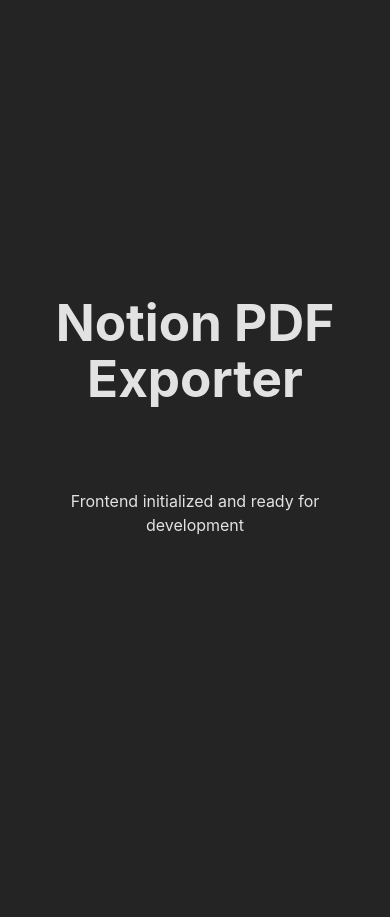
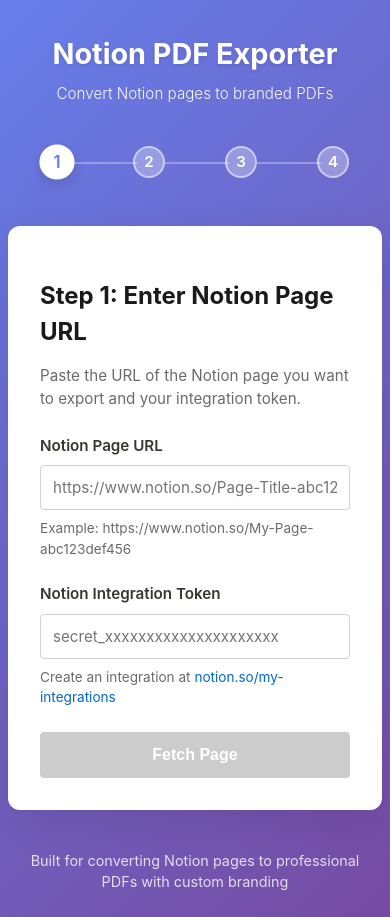
Before and after one commit to PersonofNote/notion-pdf-export, a React (Vite) app in the folder client/: page / in a window 390 px wide. Before the commit the page ends 844 px from the top, so only its background shows below. Built offline with nearby package versions, Linux system fonts and the light colour scheme.

Commit message:
MVP suitable for personal use achieved

```diff
--- a/client/src/App.css
+++ b/client/src/App.css
@@ -1,28 +1,191 @@
-.App {
+.app {
+  min-height: 100vh;
+  display: flex;
+  flex-direction: column;
+  background: linear-gradient(135deg, #667eea 0%, #764ba2 100%);
+}
+
+.app-header {
+  padding: 2rem 1rem 1.5rem;
+  text-align: center;
+  color: white;
+}
+
+.app-header h1 {
+  margin: 0;
+  font-size: 2.5rem;
+  font-weight: 700;
+  text-shadow: 0 2px 4px rgba(0, 0, 0, 0.1);
+}
+
+.tagline {
+  margin: 0.5rem 0 0;
+  font-size: 1.1rem;
+  opacity: 0.95;
+  font-weight: 300;
+}
+
+.app-main {
+  flex: 1;
+  padding: 2rem 1rem;
+  max-width: 900px;
+  width: 100%;
+  margin: 0 auto;
+}
+
+.progress-steps {
+  display: flex;
+  justify-content: center;
+  align-items: center;
+  gap: 1rem;
+  margin-bottom: 3rem;
+  padding: 0 1rem;
+}
+
+.progress-step {
+  display: flex;
+  flex-direction: column;
+  align-items: center;
+  gap: 0.5rem;
+  flex: 1;
+  max-width: 120px;
+  position: relative;
+}
+
+.progress-step::after {
+  content: '';
+  position: absolute;
+  top: 20px;
+  left: 60%;
+  width: 100%;
+  height: 2px;
+  background: rgba(255, 255, 255, 0.3);
+  z-index: 0;
+}
+
+.progress-step:last-child::after {
+  display: none;
+}
+
+.step-circle {
+  width: 40px;
+  height: 40px;
+  border-radius: 50%;
+  background: rgba(255, 255, 255, 0.3);
+  color: white;
+  display: flex;
+  align-items: center;
+  justify-content: center;
+  font-weight: 600;
+  font-size: 1.1rem;
+  border: 2px solid rgba(255, 255, 255, 0.5);
+  transition: all 0.3s;
+  position: relative;
+  z-index: 1;
+}
+
+.progress-step.active .step-circle {
+  background: white;
+  color: #667eea;
+  border-color: white;
+  box-shadow: 0 4px 12px rgba(0, 0, 0, 0.15);
+  transform: scale(1.1);
+}
+
+.progress-step.completed .step-circle {
+  background: #4caf50;
+  border-color: #4caf50;
+}
+
+.progress-step.completed .step-circle::before {
+  content: '✓';
+  position: absolute;
+}
+
+.progress-step.completed .step-circle {
+  font-size: 0;
+}
+
+.step-label {
+  font-size: 0.85rem;
+  color: rgba(255, 255, 255, 0.9);
+  font-weight: 500;
   text-align: center;
 }
 
-.card {
-  padding: 2em;
+.progress-step.active .step-label {
+  color: white;
+  font-weight: 600;
 }
 
-button {
-  border-radius: 8px;
-  border: 1px solid transparent;
-  padding: 0.6em 1.2em;
-  font-size: 1em;
-  font-weight: 500;
-  font-family: inherit;
-  background-color: #1a1a1a;
-  cursor: pointer;
-  transition: border-color 0.25s;
+.step-content {
+  background: white;
+  border-radius: 12px;
+  box-shadow: 0 10px 40px rgba(0, 0, 0, 0.1);
+  min-height: 400px;
+  overflow: hidden;
 }
 
-button:hover {
-  border-color: #646cff;
+.app-footer {
+  padding: 1.5rem 1rem;
+  text-align: center;
+  color: rgba(255, 255, 255, 0.8);
+  font-size: 0.9rem;
 }
 
-button:focus,
-button:focus-visible {
-  outline: 4px auto -webkit-focus-ring-color;
+.app-footer p {
+  margin: 0;
 }
+
+/* Mobile responsive */
+@media (max-width: 768px) {
+  .app-header h1 {
+    font-size: 1.8rem;
+  }
+
+  .tagline {
+    font-size: 0.95rem;
+  }
+
+  .progress-steps {
+    gap: 0.5rem;
+    padding: 0 0.5rem;
+  }
+
+  .progress-step {
+    max-width: 80px;
+  }
+
+  .step-circle {
+    width: 32px;
+    height: 32px;
+    font-size: 0.95rem;
+  }
+
+  .progress-step::after {
+    top: 16px;
+  }
+
+  .step-label {
+    font-size: 0.7rem;
+  }
+
+  .app-main {
+    padding: 1rem 0.5rem;
+  }
+}
+
+@media (max-width: 480px) {
+  .step-label {
+    display: none;
+  }
+
+  .progress-steps {
+    gap: 0.75rem;
+  }
+
+  .progress-step::after {
+    width: 80%;
+    left: 70%;
+  }
+}
--- a/client/src/App.tsx
+++ b/client/src/App.tsx
@@ -1,17 +1,216 @@
-import { useState } from 'react'
-import './App.css'
+import { useState } from 'react';
+import NotionUrlInput from './components/NotionUrlInput';
+import LetterheadEditor from './components/LetterheadEditor';
+import PropertyFilter from './components/PropertyFilter';
+import DownloadButton from './components/DownloadButton';
+import {
+  fetchNotionPage,
+  generatePdf,
+  downloadPdf,
+  type NotionPageData,
+  type LetterheadData,
+} from './services/api';
+import './App.css';
+
+type Step = 1 | 2 | 3 | 4;
+
+interface AppState {
+  step: Step;
+  notionUrl: string;
+  notionToken: string;
+  pageData: NotionPageData | null;
+  letterhead: LetterheadData;
+  hiddenProperties: string[];
+  loading: boolean;
+  error: string | null;
+}
 
 function App() {
-  const [count, setCount] = useState(0)
+  const [state, setState] = useState<AppState>({
+    step: 1,
+    notionUrl: '',
+    notionToken: '',
+    pageData: null,
+    letterhead: {
+      companyName: '',
+      address: '',
+      phone: '',
+      email: '',
+    },
+    hiddenProperties: [],
+    loading: false,
+    error: null,
+  });
+
+  // Step 1: Fetch Notion page
+  const handleFetchPage = async (url: string, token: string) => {
+    setState((prev) => ({ ...prev, loading: true, error: null }));
+
+    try {
+      const pageData = await fetchNotionPage(url, token);
+
+      setState((prev) => ({
+        ...prev,
+        notionUrl: url,
+        notionToken: token,
+        pageData,
+        step: 2,
+        loading: false,
+        error: null,
+      }));
+    } catch (error) {
+      setState((prev) => ({
+        ...prev,
+        loading: false,
+        error: error instanceof Error ? error.message : 'Failed to fetch page',
+      }));
+    }
+  };
+
+  // Step 2: Update letterhead
+  const handleUpdateLetterhead = (letterhead: LetterheadData) => {
+    setState((prev) => ({ ...prev, letterhead }));
+  };
+
+  const handleNextFromLetterhead = () => {
+    setState((prev) => ({ ...prev, step: 3 }));
+  };
+
+  // Step 3: Toggle property visibility
+  const handleToggleProperty = (propertyName: string) => {
+    setState((prev) => ({
+      ...prev,
+      hiddenProperties: prev.hiddenProperties.includes(propertyName)
+        ? prev.hiddenProperties.filter((p) => p !== propertyName)
+        : [...prev.hiddenProperties, propertyName],
+    }));
+  };
+
+  const handleNextFromFilter = () => {
+    setState((prev) => ({ ...prev, step: 4 }));
+  };
+
+  // Step 4: Generate PDF
+  const handleGeneratePdf = async () => {
+    if (!state.pageData) return;
+
+    setState((prev) => ({ ...prev, loading: true, error: null }));
+
+    try {
+      const pdfBlob = await generatePdf({
+        title: state.pageData!.title,
+        blocks: state.pageData!.blocks,
+        letterhead: state.letterhead,
+        properties: state.pageData!.properties,
+        hiddenProperties: state.hiddenProperties,
+      });
+
+      // Trigger download
+      const filename = `${state.pageData.title || 'notion-export'}.pdf`;
+      downloadPdf(pdfBlob, filename);
+
+      setState((prev) => ({ ...prev, loading: false, error: null }));
+    } catch (error) {
+      setState((prev) => ({
+        ...prev,
+        loading: false,
+        error: error instanceof Error ? error.message : 'Failed to generate PDF',
+      }));
+    }
+  };
+
+  // Reset to start
+  const handleReset = () => {
+    setState({
+      step: 1,
+      notionUrl: '',
+      notionToken: '',
+      pageData: null,
+      letterhead: {
+        companyName: '',
+        address: '',
+        phone: '',
+        email: '',
+      },
+      hiddenProperties: [],
+      loading: false,
+      error: null,
+    });
+  };
 
   return (
-    <div className="App">
-      <h1>Notion PDF Exporter</h1>
-      <div className="card">
-        <p>Frontend initialized and ready for development</p>
-      </div>
+    <div className="app">
+      <header className="app-header">
+        <h1>Notion PDF Exporter</h1>
+        <p className="tagline">Convert Notion pages to branded PDFs</p>
+      </header>
+
+      <main className="app-main">
+        {/* Progress indicator */}
+        <div className="progress-steps">
+          {[1, 2, 3, 4].map((stepNum) => (
+            <div
+              key={stepNum}
+              className={`progress-step ${state.step === stepNum ? 'active' : ''} ${
+                state.step > stepNum ? 'completed' : ''
+              }`}
+            >
+              <div className="step-circle">{stepNum}</div>
+              <div className="step-label">
+                {stepNum === 1 && 'Fetch Page'}
+                {stepNum === 2 && 'Letterhead'}
+                {stepNum === 3 && 'Filter'}
+                {stepNum === 4 && 'Generate'}
+              </div>
+            </div>
+          ))}
+        </div>
+
+        {/* Step content */}
+        <div className="step-content">
+          {state.step === 1 && (
+            <NotionUrlInput
+              onFetch={handleFetchPage}
+              loading={state.loading}
+              error={state.error}
+            />
+          )}
+
+          {state.step === 2 && (
+            <LetterheadEditor
+              letterhead={state.letterhead}
+              onUpdate={handleUpdateLetterhead}
+              onNext={handleNextFromLetterhead}
+            />
+          )}
+
+          {state.step === 3 && state.pageData && (
+            <PropertyFilter
+              properties={state.pageData.properties}
+              hiddenProperties={state.hiddenProperties}
+              onToggle={handleToggleProperty}
+              onNext={handleNextFromFilter}
+            />
+          )}
+
+          {state.step === 4 && (
+            <DownloadButton
+              onGenerate={handleGeneratePdf}
+              loading={state.loading}
+              error={state.error}
+              onReset={handleReset}
+            />
+          )}
+        </div>
+      </main>
+
+      <footer className="app-footer">
+        <p>
+          Built for converting Notion pages to professional PDFs with custom branding
+        </p>
+      </footer>
     </div>
-  )
+  );
 }
 
-export default App
+export default App;
--- a/client/src/index.css
+++ b/client/src/index.css
@@ -1,11 +1,12 @@
+* {
+  box-sizing: border-box;
+}
+
 :root {
-  font-family: Inter, system-ui, Avenir, Helvetica, Arial, sans-serif;
+  font-family: -apple-system, BlinkMacSystemFont, 'Segoe UI', 'Roboto', 'Oxygen',
+    'Ubuntu', 'Cantarell', 'Fira Sans', 'Droid Sans', 'Helvetica Neue', sans-serif;
   line-height: 1.5;
   font-weight: 400;
-
-  color-scheme: light dark;
-  color: rgba(255, 255, 255, 0.87);
-  background-color: #242424;
 
   font-synthesis: none;
   text-rendering: optimizeLegibility;
@@ -15,20 +16,10 @@
 
 body {
   margin: 0;
-  display: flex;
-  place-items: center;
   min-width: 320px;
   min-height: 100vh;
 }
 
-h1 {
-  font-size: 3.2em;
-  line-height: 1.1;
+#root {
+  min-height: 100vh;
 }
-
-#root {
-  max-width: 1280px;
-  margin: 0 auto;
-  padding: 2rem;
-  text-align: center;
-}
```
Also changed, not shown: 2 other files (tests, documents, lock files or other folders).
